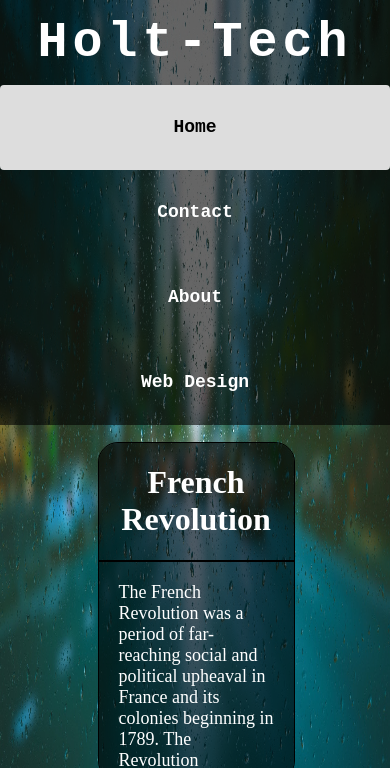
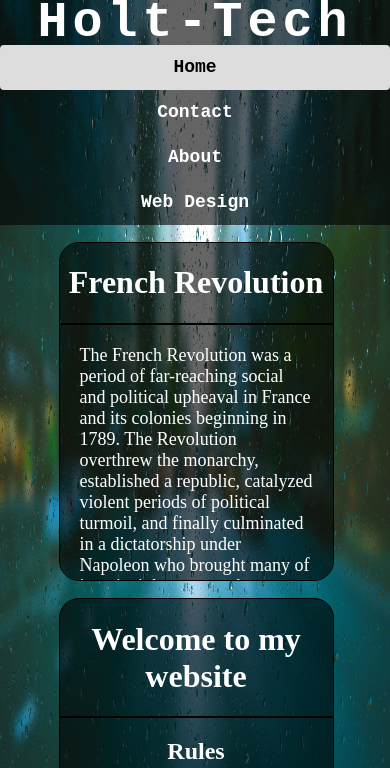
Before and after one commit to blakeholt/blakeholt.github.io, a plain HTML site: page index.html in a window 390 px wide. Shown: the top 768 px of the page. Drawn offline with Linux system fonts and the light colour scheme.

Commit message:
Jan 13th, added mobile support.

```diff
--- a/aboutstyles.css
+++ b/aboutstyles.css
@@ -211,7 +211,7 @@ li {
     }
 
     .header a {
-
+        padding: 10px;
         margin-right: 0px;
         float: none;
         display: block;
@@ -222,6 +222,8 @@ li {
         overflow: visible;
         height: 120vh;
         margin-bottom: 54px;
+        width: 70vw;
+        margin: 2vh 15vw;
     }
 
     .card {
@@ -247,7 +249,7 @@ li {
 
     .card {
         float: none;
-        width: 50vw;
-        margin: 2vh 25vw;
+        width: 70vw;
+        margin: 2vh 15vw;
     }
 }
--- a/contactstyles.css
+++ b/contactstyles.css
@@ -134,7 +134,7 @@ body {
         text-align: center;
     }
     .header a {
-
+        padding: 10px;
         margin-right: 0px;
         float: none;
         display: block;
@@ -158,7 +158,7 @@ body {
 
     .card {
         float: none;
-        width: 50vw;
-        margin: 2vh 25vw;
+        width: 70vw;
+        margin: 2vh 15vw;
     }
 }
--- a/styles.css
+++ b/styles.css
@@ -134,7 +134,7 @@ body {
         text-align: center;
     }
     .header a {
-
+        padding: 10px;
         margin-right: 0px;
         float: none;
         display: block;
@@ -158,7 +158,7 @@ body {
 
     .card {
         float: none;
-        width: 50vw;
-        margin: 2vh 25vw;
+        width: 70vw;
+        margin: 2vh 15vw;
     }
 }
```
Also changed, not shown: about.html (+1 -1 lines).
